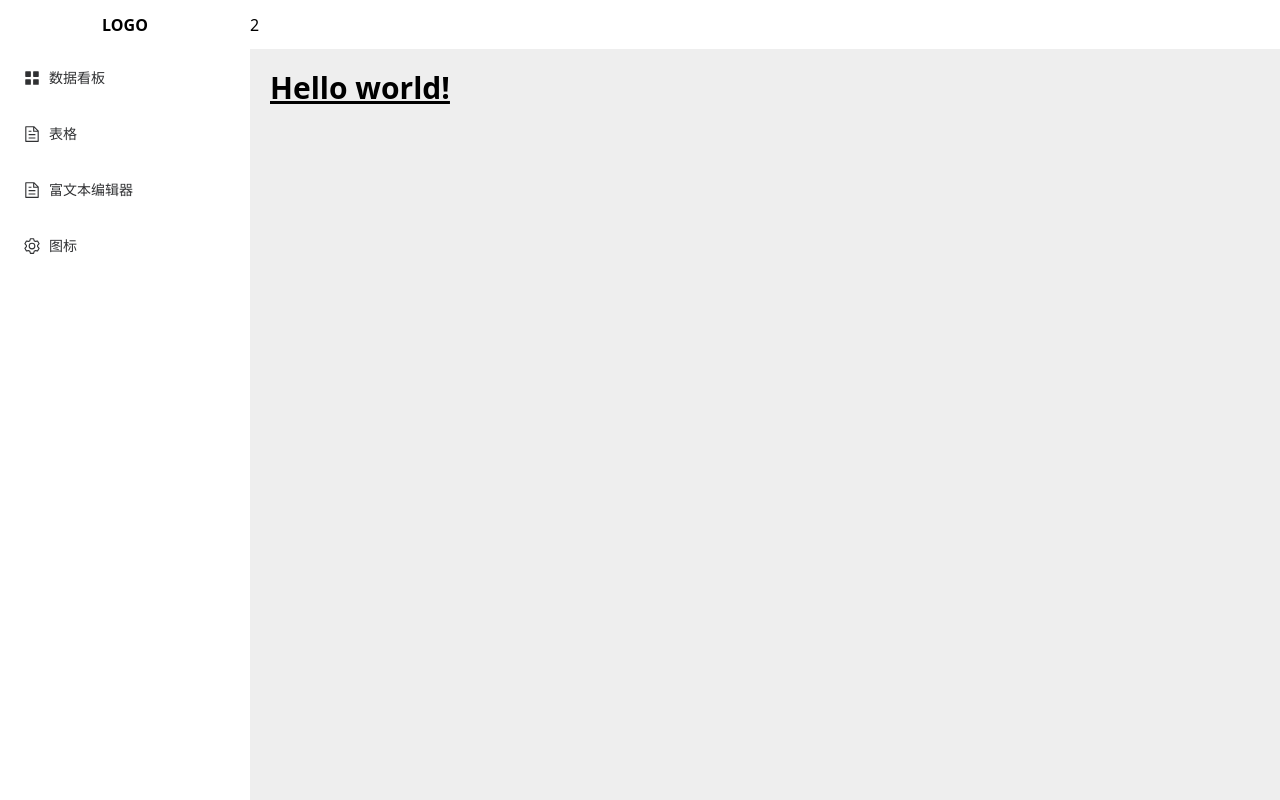
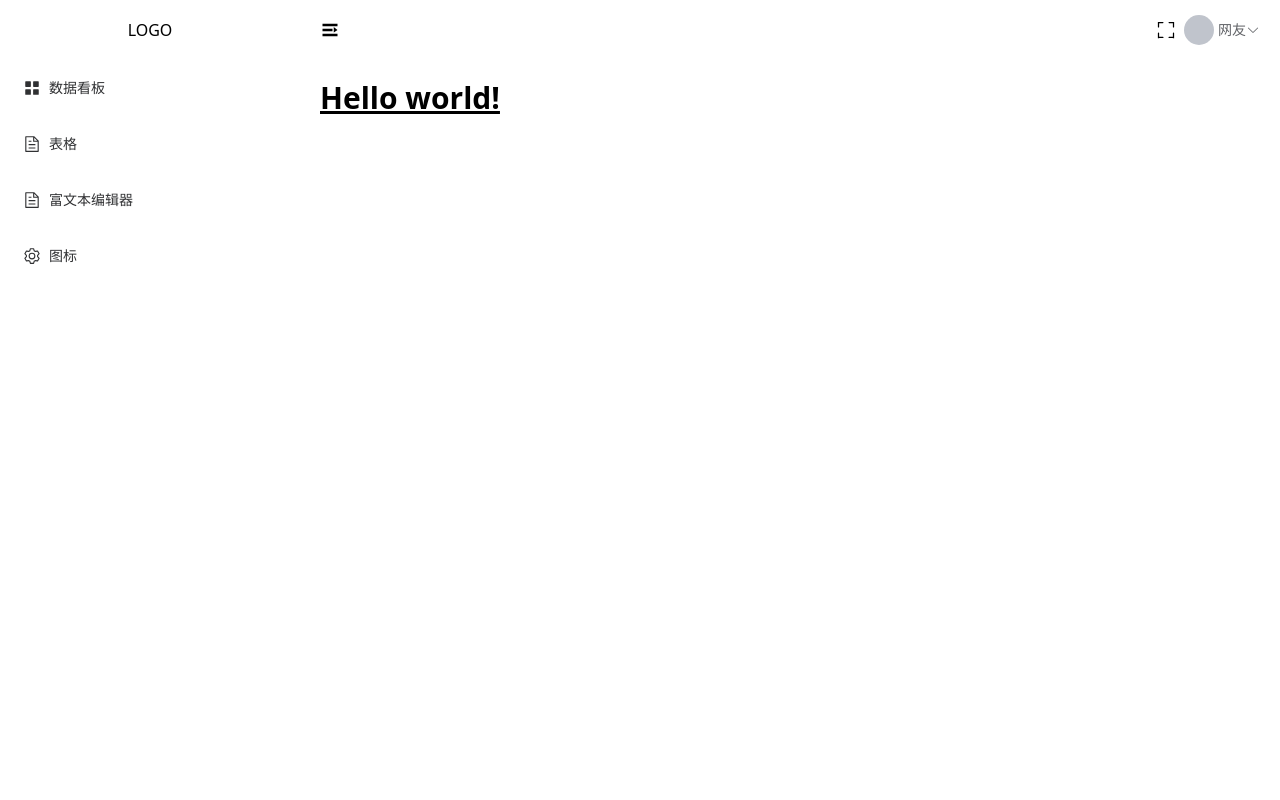
Before and after one commit to iovitz/sadmin, a Vue app: page /pages/dashboard in a window 1280 px wide. Built offline with nearby package versions, Linux system fonts and the light colour scheme.

Commit message:
feat: header部分开发以及全屏功能

```diff
--- a/src/views/pages/pages.vue
+++ b/src/views/pages/pages.vue
@@ -1,8 +1,8 @@
 <template>
-  <div class="global-container">
-    <aside class="left-menu-bar">
-      <el-menu default-active="1-1" class="global-menu" :collapse="isCollapse" @change="hanleChange">
-        <h1 class="left-menu-logo">LOGO</h1>
+  <el-container class="h-full">
+    <el-aside>
+      <el-menu default-active="1-1" class="h-full border-r-0" :collapse="isCollapse" @change="hanleChange">
+        <h1 class="text-center left-menu-logo">LOGO</h1>
         <el-menu-item index="/dashboard">
           <el-icon><icon-menu /></el-icon>
           <template #title>数据看板</template>
@@ -20,19 +20,50 @@
           <template #title>图标</template>
         </el-menu-item>
       </el-menu>
-    </aside>
-    <div class="global-right-size">
-      <header class="global-page-header">2</header>
-      <div class="global-content-wrapper">
+    </el-aside>
+    <el-container>
+      <el-header class="flex items-center">
+        <el-tooltip placement="bottom">
+          <template #content> 收起菜单 </template>
+          <el-icon class="cursor-pointer mr-auto" size="20"><Expand /></el-icon>
+        </el-tooltip>
+        <el-tooltip placement="bottom">
+          <template #content> {{ isFullscreen ? '退出全屏' : '全屏' }} </template>
+          <el-icon class="cursor-pointer mr-2" size="20" @click="toggle"><FullScreen /></el-icon>
+        </el-tooltip>
+
+        <el-dropdown trigger="click">
+          <span class="el-dropdown-link">
+            <div class="flex items-center">
+              <el-avatar class="mr-1" :size="30" />
+              网友
+              <el-icon><ArrowDown /></el-icon>
+            </div>
+          </span>
+          <template #dropdown>
+            <el-dropdown-menu>
+              <el-dropdown-item>Action 1</el-dropdown-item>
+              <el-dropdown-item>Action 2</el-dropdown-item>
+              <el-dropdown-item>Action 3</el-dropdown-item>
+              <el-dropdown-item disabled>Action 4</el-dropdown-item>
+              <el-dropdown-item divided>Action 5</el-dropdown-item>
+            </el-dropdown-menu>
+          </template>
+        </el-dropdown>
+      </el-header>
+      <el-main>
         <router-view></router-view>
-      </div>
-    </div>
-  </div>
+      </el-main>
+    </el-container>
+  </el-container>
 </template>
 
 <script lang="ts" setup>
 import { ref } from 'vue'
-import { Document, Menu as IconMenu, Location, Setting } from '@element-plus/icons-vue'
+import { Document, Menu as IconMenu, Expand, Setting, FullScreen, ArrowDown } from '@element-plus/icons-vue'
+import { useFullscreen } from '@vueuse/core'
+
+const { isFullscreen, toggle } = useFullscreen()
 
 const isCollapse = ref(false)
 const hanleChange = (key: string, keyPath: string[]) => {
@@ -41,36 +72,7 @@ const hanleChange = (key: string, keyPath: string[]) => {
 </script>
 
 <style lang="scss" scoped>
-.global-container {
-  height: 100%;
-  width: 100%;
-  background: #eee;
-  display: flex;
-}
-.left-menu-bar {
-  flex-direction: column;
-  width: 250px;
-  .left-menu-logo {
-    text-align: center;
-    line-height: 50px;
-    font-weight: bold;
-  }
-  .global-menu {
-    height: 100%;
-    border-right: none;
-  }
-}
-.global-page-header {
-  height: 50px;
-  display: flex;
-  align-items: center;
-  background-color: #fff;
-  border-bottom: 1px solid #eee;
-}
-.global-right-size {
-  flex: 1;
-}
-.global-content-wrapper {
-  padding: 20px;
+.left-menu-logo {
+  line-height: 60px;
 }
 </style>
```
Also changed, not shown: components.d.ts (+9 -0 lines).
